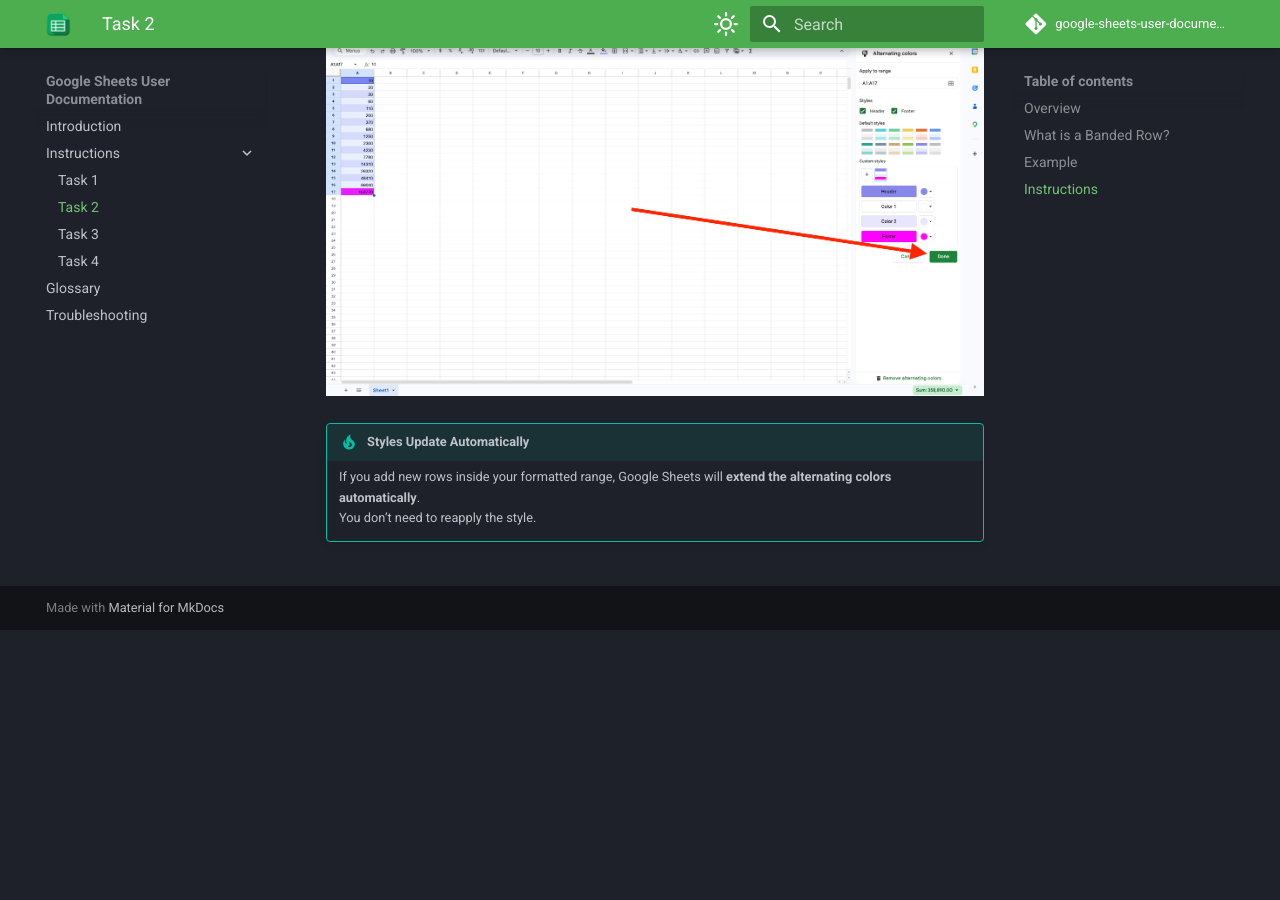
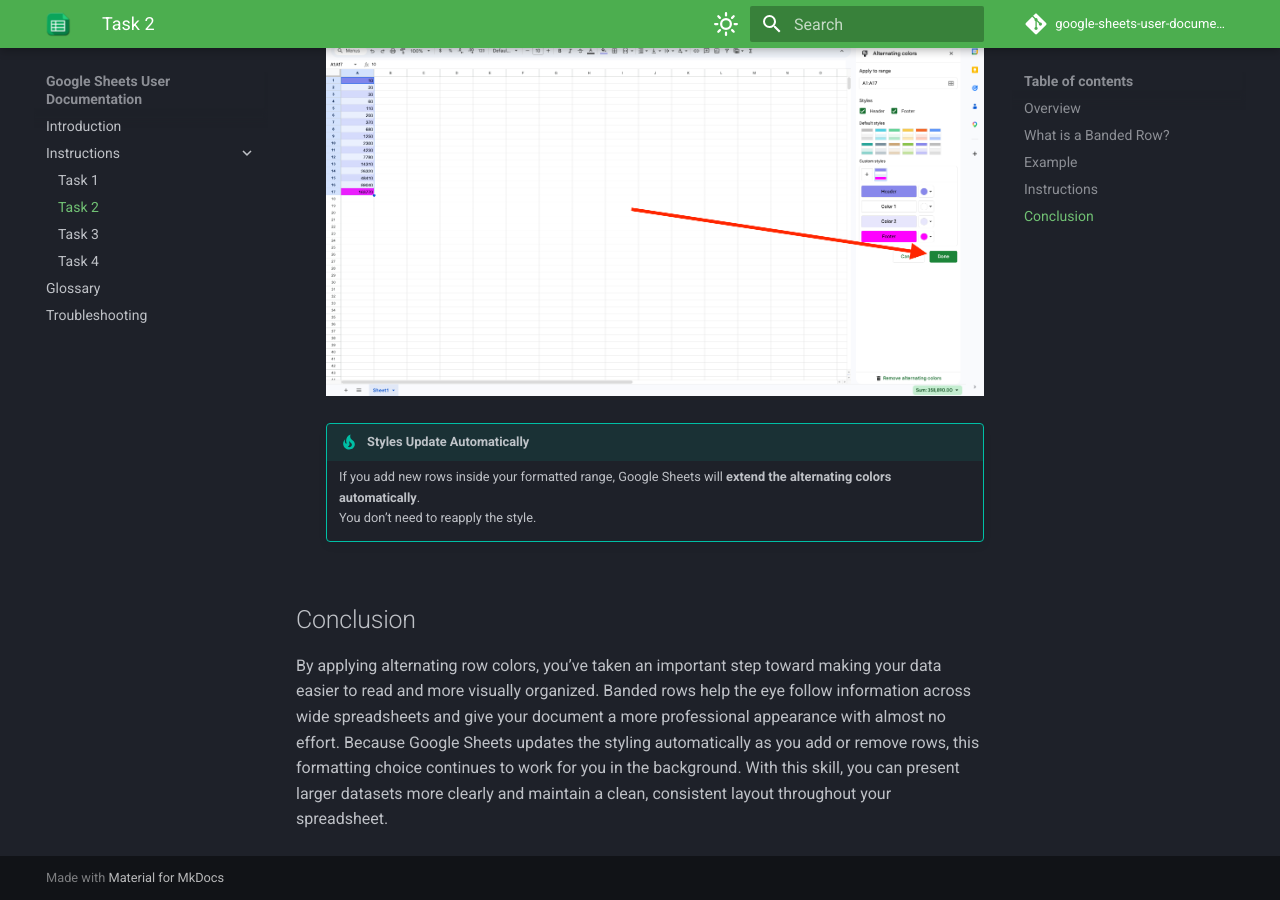
Before and after one commit to SamRosati/google-sheets-user-documentation, an MkDocs documentation site: the page built from docs/Instruction-Pages/task2.md, in a window 1280 px wide and 900 px high, scrolled down 4644 px. Built offline with MkDocs 1.6.1 and Material for MkDocs 9.7.7, drawn with Linux system fonts in a browser that asks for light colours; comment, search, counter and statistics services are not loaded; before the commit the page ends 5274 px from its top, so only the background shows below that.

Commit message:
added conclusion to task 2

```diff
--- a/docs/Instruction-Pages/task2.md
+++ b/docs/Instruction-Pages/task2.md
@@ -49,3 +49,7 @@
     !!! tip "Styles Update Automatically"
         If you add new rows inside your formatted range, Google Sheets will **extend the alternating colors automatically**.
         You don’t need to reapply the style.
+
+## Conclusion
+
+By applying alternating row colors, you’ve taken an important step toward making your data easier to read and more visually organized. Banded rows help the eye follow information across wide spreadsheets and give your document a more professional appearance with almost no effort. Because Google Sheets updates the styling automatically as you add or remove rows, this formatting choice continues to work for you in the background. With this skill, you can present larger datasets more clearly and maintain a clean, consistent layout throughout your spreadsheet.
```
